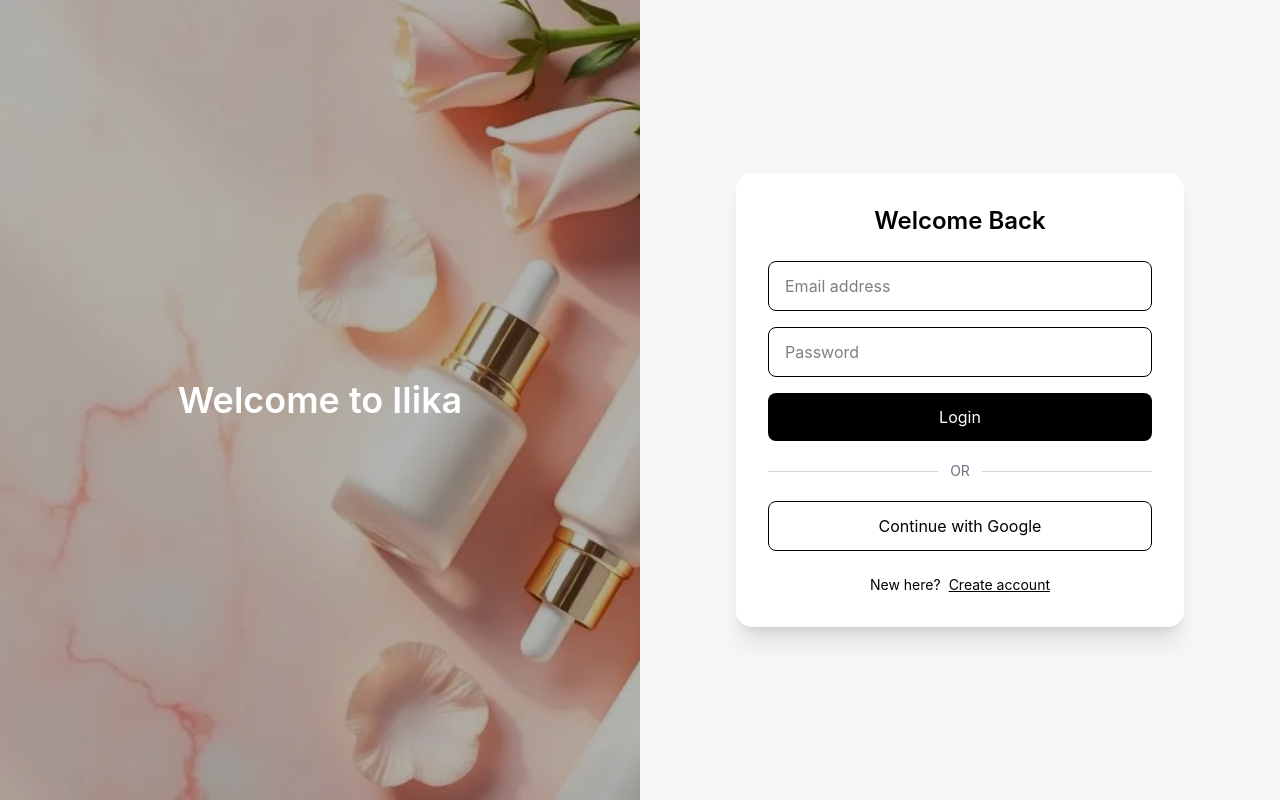
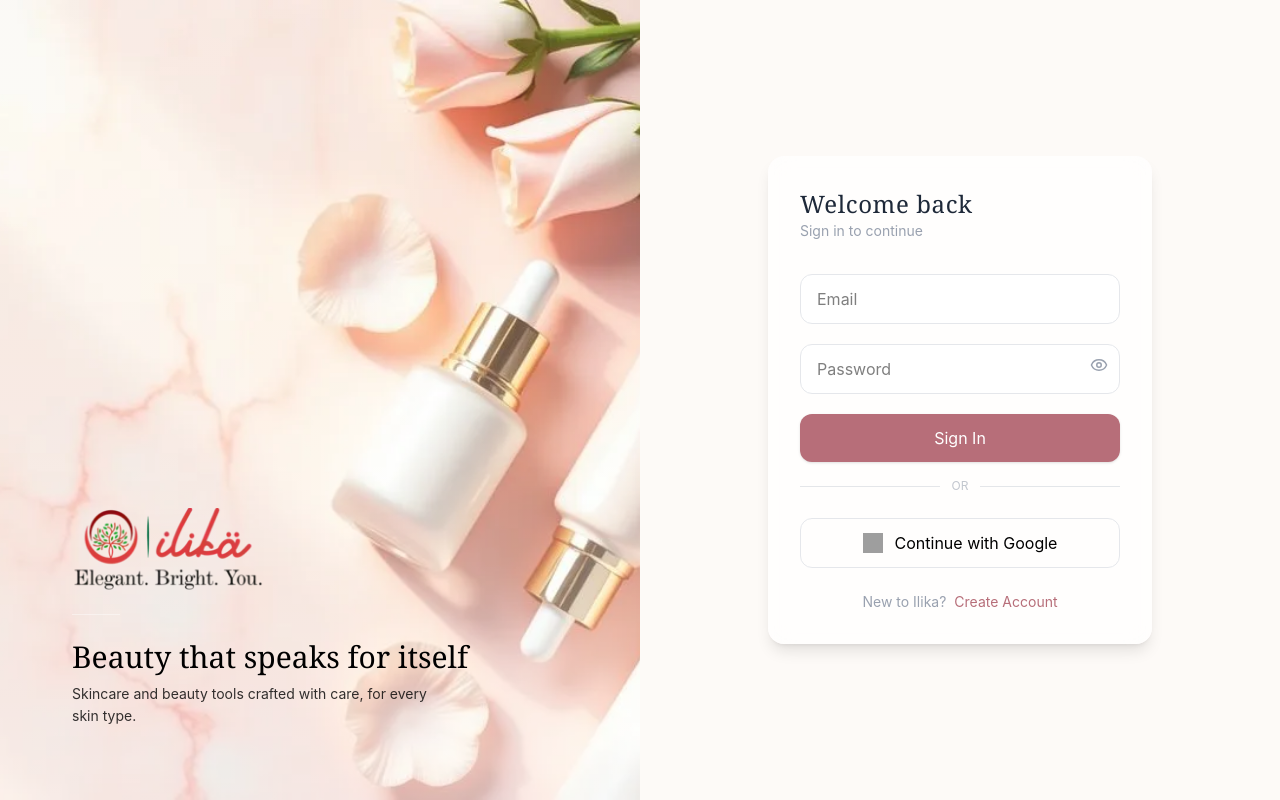
Before and after one commit to ilikamumbai-gif/ilika, a React (Vite) app: page /login in a window 1280 px wide. Built offline with nearby package versions, Linux system fonts and the light colour scheme; no server answers; grey boxes are pictures that could not be loaded.

Commit message:
april 21 - update 2 - login/regester ui change

```diff
--- a/src/pages/Login.jsx
+++ b/src/pages/Login.jsx
@@ -1,14 +1,14 @@
-import React from "react";
-import { useState } from "react";
+import React, { useState } from "react";
 import { useNavigate, useLocation } from "react-router-dom";
 import {
   signInWithEmailAndPassword,
-  createUserWithEmailAndPassword
+  createUserWithEmailAndPassword,
 } from "firebase/auth";
-import { Mail, Lock, Eye, EyeOff, Phone } from "lucide-react";
 import { auth } from "../firebase/firebaseConfig";
 import { useAuth } from "../context/AuthContext";
 import authImage from "../assets/Images/Banner 2.webp";
+import logo from "/Images/logo2.webp";
+import { Eye, EyeOff } from "lucide-react"; // ✅ ICONS
 
 const Login = () => {
   const navigate = useNavigate();
@@ -30,71 +30,6 @@ const Login = () => {
     else navigate("/user");
   };
 
-  const setupRecaptcha = async () => {
-
-    if (!window.recaptchaVerifier) {
-
-      window.recaptchaVerifier = new RecaptchaVerifier(
-        auth,
-        "recaptcha-container",
-        {
-          size: "invisible",
-        }
-      );
-
-      await window.recaptchaVerifier.render();
-    }
-
-  };
-
-  const sendOtp = async () => {
-    if (!/^[6-9]\d{9}$/.test(phone)) {
-      alert("Enter valid Indian phone number");
-      return;
-    }
-
-    try {
-      await setupRecaptcha();
-
-      const appVerifier = window.recaptchaVerifier;
-
-      const confirmation = await signInWithPhoneNumber(
-        auth,
-        `+91${phone}`,
-        appVerifier
-      );
-
-      setConfirmationResult(confirmation);
-      alert("OTP Sent Successfully");
-
-    } catch (err) {
-      console.error(err);
-
-      // Reset expired token
-      if (window.recaptchaVerifier) {
-        window.recaptchaVerifier.clear();
-        window.recaptchaVerifier = null;
-      }
-
-      alert(err.message);
-    }
-  };
-
-  const verifyOtp = async () => {
-    if (!otp) return alert("Enter OTP");
-
-    try {
-      await confirmationResult.confirm(otp);
-      setOtpVerified(true);
-      alert("Phone Verified Successfully");
-
-      // Important: sign out temporary phone auth
-      await auth.signOut();
-    } catch (err) {
-      alert("Invalid OTP");
-    }
-  };
-
   const saveUserToBackend = async (user) => {
     await fetch(`${import.meta.env.VITE_API_URL}/api/users/login`, {
       method: "POST",
@@ -103,37 +38,25 @@ const Login = () => {
         uid: user.uid,
         email: user.email,
         name: name || "",
-        phone:  null
-      })
+        phone: null,
+      }),
     });
   };
 
   const handleSubmit = async (e) => {
     e.preventDefault();
     setError("");
-
     try {
       let userCredential;
-
       if (isRegister) {
-        userCredential = await createUserWithEmailAndPassword(
-          auth,
-          email,
-          password
-        );
+        userCredential = await createUserWithEmailAndPassword(auth, email, password);
       } else {
-        userCredential = await signInWithEmailAndPassword(
-          auth,
-          email,
-          password
-        );
+        userCredential = await signInWithEmailAndPassword(auth, email, password);
       }
-
       await saveUserToBackend(userCredential.user);
       redirectAfterLogin();
-
     } catch (err) {
-      setError(err.message.replace("Firebase:", ""));
+      setError(err.message.replace("Firebase:", "").trim());
     }
   };
 
@@ -143,99 +66,141 @@ const Login = () => {
       await saveUserToBackend(result.user);
       redirectAfterLogin();
     } catch (err) {
-      setError(err.message.replace("Firebase:", ""));
+      setError(err.message.replace("Firebase:", "").trim());
     }
   };
 
   return (
-    <div className="min-h-screen grid md:grid-cols-2">
+    <div className="min-h-screen grid grid-cols-1 md:grid-cols-2 font-sans bg-[#fdfaf7]">
 
       {/* LEFT IMAGE */}
       <div className="hidden md:block relative">
-        <img loading="lazy" src={authImage} alt="auth" className="h-full w-full object-cover" />
-        <div className="absolute inset-0 bg-black/30 flex items-center justify-center">
-          <h1 className="text-white text-4xl font-semibold">
-            Welcome to Ilika
-          </h1>
+        <img src={authImage} alt="auth" className="w-full h-full object-cover" />
+
+        <div className="absolute inset-0 bg-gradient-to-b from-white/10 via-white/20 to-white/50 flex flex-col justify-end p-18 text-white">
+
+          {/* ✅ FIXED LOGO (bigger + cleaner, no duplication feel) */}
+          <img
+            src={logo}
+            alt="brand"
+           className="w-48 mb-6 object-contain drop-shadow-[0_4px_20px_rgba(255,255,255,0.35)] contrast-125 brightness-110"
+          />
+
+          <div className="w-12 h-px bg-white/40 mb-6" />
+
+          <h2 className="text-3xl font-serif mb-2 text-black">
+            Beauty that speaks for itself
+          </h2>
+
+          <p className="text-sm text-black/80 max-w-sm leading-relaxed">
+            Skincare and beauty tools crafted with care, for every skin type.
+          </p>
         </div>
       </div>
 
+      {/* RIGHT FORM */}
+      <div className="flex items-center justify-center px-6 py-10">
+        <div className="w-full max-w-sm bg-white/70 backdrop-blur-md p-8 rounded-2xl shadow-lg">
+
+          {/* ✅ MOBILE LOGO (slightly bigger) */}
+          <div className="md:hidden text-center mb-8">
+            <img
+              src={logo}
+              alt="brand"
+              className="w-32 mx-auto object-contain"
+            />
+          </div>
+
+          {/* HEADER */}
+          <div className="mb-8">
+            <h2 className="text-2xl font-serif font-medium tracking-wide text-gray-800">
+              {isRegister ? "Create an account" : "Welcome back"}
+            </h2>
+            <p className="text-sm text-gray-400 leading-relaxed">
+              {isRegister
+                ? "Join Ilika and start your beauty journey"
+                : "Sign in to continue"}
+            </p>
+          </div>
+
           {/* FORM */}
-      <div className="flex items-center justify-center bg-[#f7f7f7] px-6 py-10">
-        <div className="w-full max-w-md bg-white shadow-xl rounded-2xl p-8">
+          <form onSubmit={handleSubmit}>
 
-          <h2 className="text-2xl font-semibold text-center mb-6">
-            {isRegister ? "Create Account" : "Welcome Back"}
-          </h2>
-
-          <form onSubmit={handleSubmit} className="space-y-4">
             {isRegister && (
               <input
-                type="text"
+                className="w-full mb-5 px-4 py-3 rounded-xl bg-white border border-gray-200 focus:outline-none focus:ring-2 focus:ring-[#e8cfcf] transition"
                 placeholder="Full Name"
-                className="w-full border rounded-lg px-4 py-3"
                 value={name}
                 onChange={(e) => setName(e.target.value)}
                 required
               />
             )}
 
-            {/* EMAIL */}
             <input
-              type="email"
-              placeholder="Email address"
-              className="w-full border rounded-lg px-4 py-3"
+              className="w-full mb-5 px-4 py-3 rounded-xl bg-white border border-gray-200 focus:outline-none focus:ring-2 focus:ring-[#e8cfcf] transition"
+              placeholder="Email"
               value={email}
               onChange={(e) => setEmail(e.target.value)}
               required
             />
 
-            {/* PASSWORD */}
+            {/* ✅ PASSWORD WITH ICON */}
+            <div className="relative mb-5">
               <input
                 type={showPassword ? "text" : "password"}
+                className="w-full px-4 py-3 rounded-xl bg-white border border-gray-200 focus:outline-none focus:ring-2 focus:ring-[#e8cfcf]"
                 placeholder="Password"
-              className="w-full border rounded-lg px-4 py-3"
                 value={password}
                 onChange={(e) => setPassword(e.target.value)}
                 required
               />
-
-
+              <button
+                type="button"
+                onClick={() => setShowPassword(!showPassword)}
+                className="absolute right-3 top-3 text-gray-400 hover:text-gray-600"
+              >
+                {showPassword ? <EyeOff size={18} /> : <Eye size={18} />}
+              </button>
+            </div>
 
             {error && (
-              <p className="text-red-500 text-sm">{error}</p>
+              <p className="text-red-500 text-sm mb-4">{error}</p>
             )}
 
-            <button
-              type="submit"
-              className="w-full bg-black text-white py-3 rounded-lg"
-            >
-              {isRegister ? "Register" : "Login"}
+            <button className="w-full bg-[#b76e79] text-white py-3 rounded-xl shadow-sm hover:shadow-md hover:bg-[#a85d67] transition mb-4">
+              {isRegister ? "Create Account" : "Sign In"}
             </button>
           </form>
 
-
-          <div className="flex items-center my-5">
-            <div className="flex-1 h-px bg-gray-300"></div>
-            <span className="px-3 text-sm text-gray-500">OR</span>
-            <div className="flex-1 h-px bg-gray-300"></div>
+          {/* DIVIDER */}
+          <div className="flex items-center gap-3 mb-6 opacity-60">
+            <div className="flex-1 h-px bg-gray-300" />
+            <span className="text-xs text-gray-400 uppercase">or</span>
+            <div className="flex-1 h-px bg-gray-300" />
           </div>
 
+          {/* ✅ GOOGLE BUTTON WITH ICON */}
           <button
             onClick={handleGoogleAuth}
-            className="w-full border py-3 rounded-lg"
+            className="w-full border border-gray-200 py-3 rounded-xl flex justify-center items-center gap-3 hover:bg-gray-50 transition mb-6"
           >
+            <img
+              src="https://www.svgrepo.com/show/475656/google-color.svg"
+              alt="google"
+              className="w-5 h-5"
+            />
             Continue with Google
           </button>
 
-          <p className="text-sm mt-6 text-center">
-            {isRegister ? "Already have an account?" : "New here?"}
-            <button
-              onClick={() => setIsRegister(!isRegister)}
-              className="ml-2 underline"
+          {/* FOOTER */}
+          <p className="text-center text-sm text-gray-400">
+            {isRegister ? "Already have an account?" : "New to Ilika?"}
+            <span
+              onClick={() => { setIsRegister(!isRegister); setError(""); }}
+              className="text-[#b76e79] ml-2 cursor-pointer hover:underline"
             >
-              {isRegister ? "Login" : "Create account"}
-            </button>
+              {isRegister ? "Sign In" : "Create Account"}
+            </span>
           </p>
 
         </div>
--- a/src/pages/Signup.jsx
+++ b/src/pages/Signup.jsx
@@ -1,64 +1,77 @@
-import React from "react";
-import { useState } from "react";
+import React, { useState } from "react";
 import { useNavigate } from "react-router-dom";
-import { createUserWithEmailAndPassword } from "firebase/auth";
-import { auth } from "../firebase/firebaseConfig";
+import {
+  createUserWithEmailAndPassword,
+  getAuth,
+  RecaptchaVerifier,
+  signInWithPhoneNumber,
+} from "firebase/auth";
 import { useAuth } from "../context/AuthContext";
-import { getAuth, RecaptchaVerifier, signInWithPhoneNumber } from "firebase/auth";
 import { app } from "../firebase/firebaseConfig";
 import { trackCompleteRegistration } from "../utils/pixel";
+
+const STEPS = ["Details", "Phone", "Verify"];
 
 const Signup = () => {
   const auth = getAuth(app);
   const navigate = useNavigate();
   const { signInWithGoogle } = useAuth();
 
+  const [step, setStep] = useState(0);
   const [name, setName] = useState("");
   const [email, setEmail] = useState("");
   const [password, setPassword] = useState("");
+  const [showPassword, setShowPassword] = useState(false);
   const [error, setError] = useState("");
 
   const [phone, setPhone] = useState("");
   const [otp, setOtp] = useState("");
   const [confirmationResult, setConfirmationResult] = useState(null);
   const [otpVerified, setOtpVerified] = useState(false);
+  const [sending, setSending] = useState(false);
 
   const setupRecaptcha = () => {
+    if (!window.recaptchaVerifier) {
       window.recaptchaVerifier = new RecaptchaVerifier(
         "recaptcha-container",
         { size: "invisible" },
         auth
       );
+    }
   };
 
   const sendOtp = async () => {
-    if (!phone) {
-      alert("Phone number is required");
+    if (!phone || !/^[6-9]\d{9}$/.test(phone)) {
+      setError("Enter a valid 10-digit Indian mobile number");
       return;
     }
+    setSending(true);
+    setError("");
     setupRecaptcha();
-    const appVerifier = window.recaptchaVerifier;
+
     try {
-      const result = await signInWithPhoneNumber(auth, `+91${phone}`, appVerifier);
+      const result = await signInWithPhoneNumber(
+        auth,
+        `+91${phone}`,
+        window.recaptchaVerifier
+      );
       setConfirmationResult(result);
-      alert("OTP Sent Successfully");
-    } catch (error) {
-      console.error(error);
-      alert("Failed to send OTP");
+      setStep(2);
+    } catch {
+      setError("Failed to send OTP");
+    } finally {
+      setSending(false);
     }
   };
 
   const verifyOtp = async () => {
-    if (!otp) {
-      alert("Enter OTP");
-      return;
-    }
+    if (!otp) return setError("Enter OTP");
     try {
       await confirmationResult.confirm(otp);
       setOtpVerified(true);
-      alert("Phone Verified Successfully");
-    } catch (error) {
-      alert("Invalid OTP");
+      setError("");
+    } catch {
+      setError("Invalid OTP");
     }
   };
 
@@ -74,30 +87,17 @@ const Signup = () => {
     });
   };
 
-  const handleSignup = async (e) => {
-    e.preventDefault();
-    if (!otpVerified) {
-      alert("Please verify phone number first");
-      return;
-    }
-    setError("");
+  const handleSignup = async () => {
+    if (!otpVerified) return setError("Verify phone first");
+
     try {
-      const userCredential = await createUserWithEmailAndPassword(auth, email, password);
+      const userCredential = await createUserWithEmailAndPassword(
+        auth,
+        email,
+        password
+      );
       await saveUserToBackend(userCredential.user);
-      // ✅ META PIXEL: CompleteRegistration — email signup
-      trackCompleteRegistration('email');
-      navigate("/user");
-    } catch (err) {
-      setError(err.message);
-    }
-  };
-
-  const handleGoogleSignup = async () => {
-    try {
-      const result = await signInWithGoogle();
-      await saveUserToBackend(result.user);
-      // ✅ META PIXEL: CompleteRegistration — Google signup
-      trackCompleteRegistration('google');
+      trackCompleteRegistration("email");
       navigate("/user");
     } catch (err) {
       setError(err.message);
@@ -105,94 +105,184 @@ const Signup = () => {
   };
 
   return (
-    <div className="min-h-screen flex items-center justify-center bg-gray-100">
-      <div className="bg-white p-8 rounded-xl shadow-md w-96">
-        <h2 className="text-xl font-semibold mb-6 text-center">
-          Create Account
+    <div className="min-h-screen bg-[#fdfaf7] flex items-center justify-center px-6 py-10 font-sans">
+      <div className="w-full max-w-md bg-white/70 backdrop-blur-md p-10 rounded-2xl shadow-lg">
+
+        {/* BRAND */}
+        <div className="text-center border-b border-gray-200 pb-6 mb-6">
+          <h1 className="text-3xl italic font-serif">ilika</h1>
+          <p className="text-xs tracking-widest text-gray-400 mt-2">
+            Elegant · Bright · You
+          </p>
+        </div>
+
+        <h2 className="text-xl font-serif font-medium text-gray-800 mb-1">
+          Create account
         </h2>
+        <p className="text-sm text-gray-400 mb-6">
+          Join Ilika and start your journey
+        </p>
 
-        <form onSubmit={handleSignup} className="space-y-4">
+        {/* STEPPER */}
+        <div className="flex items-center mb-8">
+          {STEPS.map((label, i) => (
+            <React.Fragment key={i}>
+              {i > 0 && (
+                <div
+                  className={`flex-1 h-px ${
+                    i <= step ? "bg-[#b76e79]" : "bg-gray-200"
+                  }`}
+                />
+              )}
+              <div className="flex flex-col items-center text-xs">
+                <div
+                  className={`w-7 h-7 flex items-center justify-center rounded-full transition
+                  ${
+                    i < step
+                      ? "bg-[#b76e79] text-white"
+                      : i === step
+                      ? "border border-[#b76e79] text-[#b76e79]"
+                      : "border border-gray-300 text-gray-400"
+                  }`}
+                >
+                  {i < step ? "✓" : i + 1}
+                </div>
+                <span
+                  className={`mt-1 ${
+                    i <= step ? "text-[#b76e79]" : "text-gray-400"
+                  }`}
+                >
+                  {label}
+                </span>
+              </div>
+            </React.Fragment>
+          ))}
+        </div>
+
+        {/* STEP 0 */}
+        {step === 0 && (
+          <form onSubmit={(e) => { e.preventDefault(); setStep(1); }}>
+
             <input
-            type="text"
+              className="w-full mb-5 px-4 py-3 rounded-xl bg-white border border-gray-200 focus:outline-none focus:ring-2 focus:ring-[#e8cfcf] transition"
               placeholder="Full Name"
-            className="w-full border p-2 rounded"
               value={name}
               onChange={(e) => setName(e.target.value)}
-            required
             />
 
             <input
-            type="email"
+              className="w-full mb-5 px-4 py-3 rounded-xl bg-white border border-gray-200 focus:outline-none focus:ring-2 focus:ring-[#e8cfcf] transition"
               placeholder="Email"
-            className="w-full border p-2 rounded"
               value={email}
               onChange={(e) => setEmail(e.target.value)}
-            required
             />
 
+            <div className="relative mb-5">
               <input
-            type="password"
+                type={showPassword ? "text" : "password"}
+                className="w-full px-4 py-3 rounded-xl bg-white border border-gray-200 focus:outline-none focus:ring-2 focus:ring-[#e8cfcf] transition"
                 placeholder="Password"
-            className="w-full border p-2 rounded"
                 value={password}
                 onChange={(e) => setPassword(e.target.value)}
-            required
+              />
+              <button
+                type="button"
+                onClick={() => setShowPassword(!showPassword)}
+                className="absolute right-3 top-3 text-gray-400 hover:text-gray-600"
+              >
+                👁
+              </button>
+            </div>
+
+            {error && <p className="text-red-500 text-sm mb-3">{error}</p>}
+
+            <button className="w-full bg-[#b76e79] text-white py-3 rounded-xl shadow-sm hover:shadow-md hover:bg-[#a85d67] transition mb-4">
+              Continue
+            </button>
+
+            <button
+              type="button"
+              onClick={async () => {
+                const result = await signInWithGoogle();
+                await saveUserToBackend(result.user);
+                navigate("/user");
+              }}
+              className="w-full border border-gray-200 py-3 rounded-xl hover:bg-gray-50 transition"
+            >
+              Sign up with Google
+            </button>
+          </form>
+        )}
+
+        {/* STEP 1 */}
+        {step === 1 && (
+          <>
+            <input
+              className="w-full mb-5 px-4 py-3 rounded-xl bg-white border border-gray-200 focus:outline-none focus:ring-2 focus:ring-[#e8cfcf]"
+              placeholder="Phone"
+              value={phone}
+              onChange={(e) => setPhone(e.target.value)}
             />
 
-          <input
-            type="text"
-            placeholder="Phone Number"
-            className="w-full border p-2 rounded"
-            value={phone}
-            onChange={(e) => setPhone(e.target.value)}
-            required
-          />
+            <div id="recaptcha-container" />
 
-          <button type="button" onClick={sendOtp}
-            className="w-full border py-2 rounded text-sm hover:bg-gray-50 transition">
-            Send OTP
+            {error && <p className="text-red-500 text-sm mb-3">{error}</p>}
+
+            <button
+              onClick={sendOtp}
+              className="w-full bg-[#b76e79] text-white py-3 rounded-xl shadow-sm hover:shadow-md hover:bg-[#a85d67] transition mb-3"
+            >
+              {sending ? "Sending..." : "Send OTP"}
             </button>
 
+            <button
+              onClick={() => setStep(0)}
+              className="w-full border border-gray-200 py-3 rounded-xl hover:bg-gray-50 transition"
+            >
+              Back
+            </button>
+          </>
+        )}
+
+        {/* STEP 2 */}
+        {step === 2 && (
+          <>
             <input
-            type="text"
-            placeholder="Enter OTP"
-            className="w-full border p-2 rounded"
+              className="w-full mb-5 px-4 py-3 rounded-xl bg-white border border-gray-200 focus:outline-none focus:ring-2 focus:ring-[#e8cfcf]"
+              placeholder="OTP"
               value={otp}
               onChange={(e) => setOtp(e.target.value)}
             />
 
-          <button type="button" onClick={verifyOtp}
-            className="w-full border py-2 rounded text-sm hover:bg-gray-50 transition">
+            {error && <p className="text-red-500 text-sm mb-3">{error}</p>}
+
+            {!otpVerified ? (
+              <button
+                onClick={verifyOtp}
+                className="w-full bg-[#b76e79] text-white py-3 rounded-xl shadow-sm hover:shadow-md hover:bg-[#a85d67] transition mb-3"
+              >
                 Verify OTP
               </button>
+            ) : (
+              <button
+                onClick={handleSignup}
+                className="w-full bg-green-600 text-white py-3 rounded-xl shadow-sm hover:shadow-md transition mb-3"
+              >
+                Complete Signup
+              </button>
+            )}
+          </>
+        )}
 
-          <div id="recaptcha-container"></div>
-
-          {error && <p className="text-red-500 text-sm">{error}</p>}
-
-          <button
-            type="submit"
-            className="w-full bg-black text-white py-2 rounded"
+        {/* FOOTER */}
+        <p className="text-center text-sm mt-6 text-gray-400">
+          Already have an account?{" "}
+          <span
+            className="text-[#b76e79] cursor-pointer hover:underline"
+            onClick={() => navigate("/login")}
           >
-            Sign Up
-          </button>
-        </form>
-
-        <button
-          onClick={handleGoogleSignup}
-          className="w-full mt-4 border py-2 rounded-md text-sm font-medium hover:bg-gray-100 transition"
-        >
-          Sign up with Google
-        </button>
-
-        <p className="text-sm mt-4 text-center">
-          Already have an account?
-          <button
-            onClick={() => navigate("/login")}
-            className="ml-2 underline"
-          >
-            Login
-          </button>
+            Sign in
+          </span>
         </p>
       </div>
     </div>
```
Lines whose indentation alone changed are shown as unchanged.
